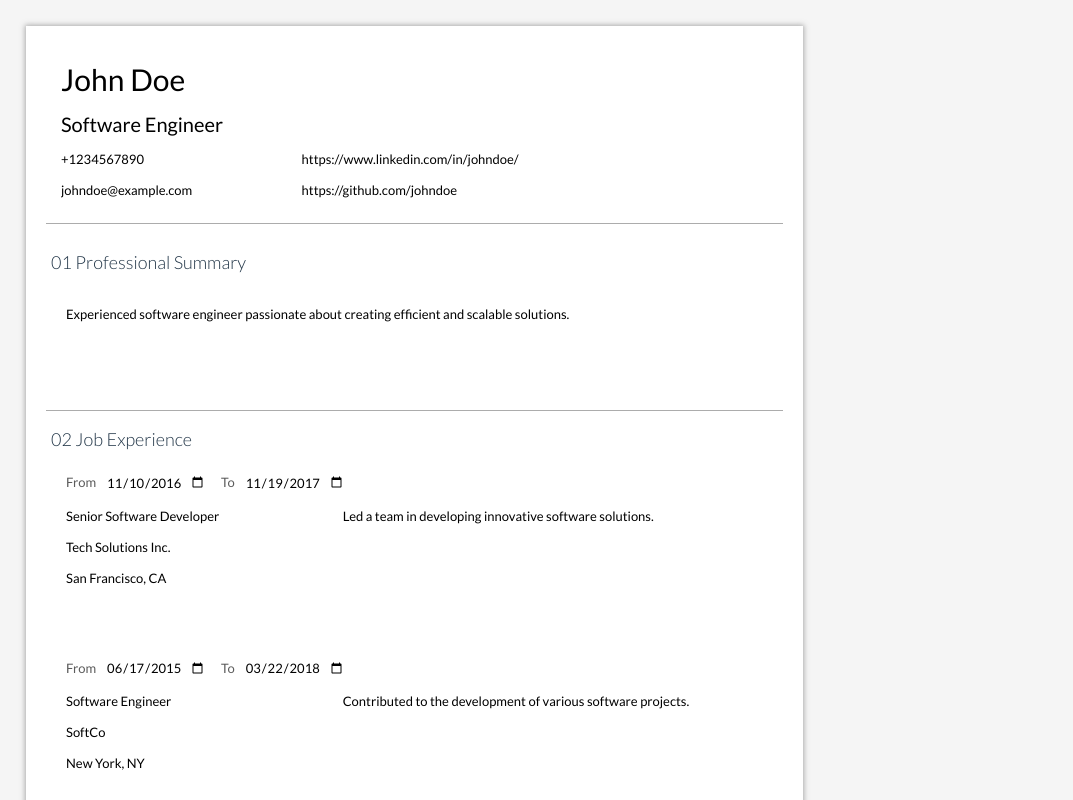
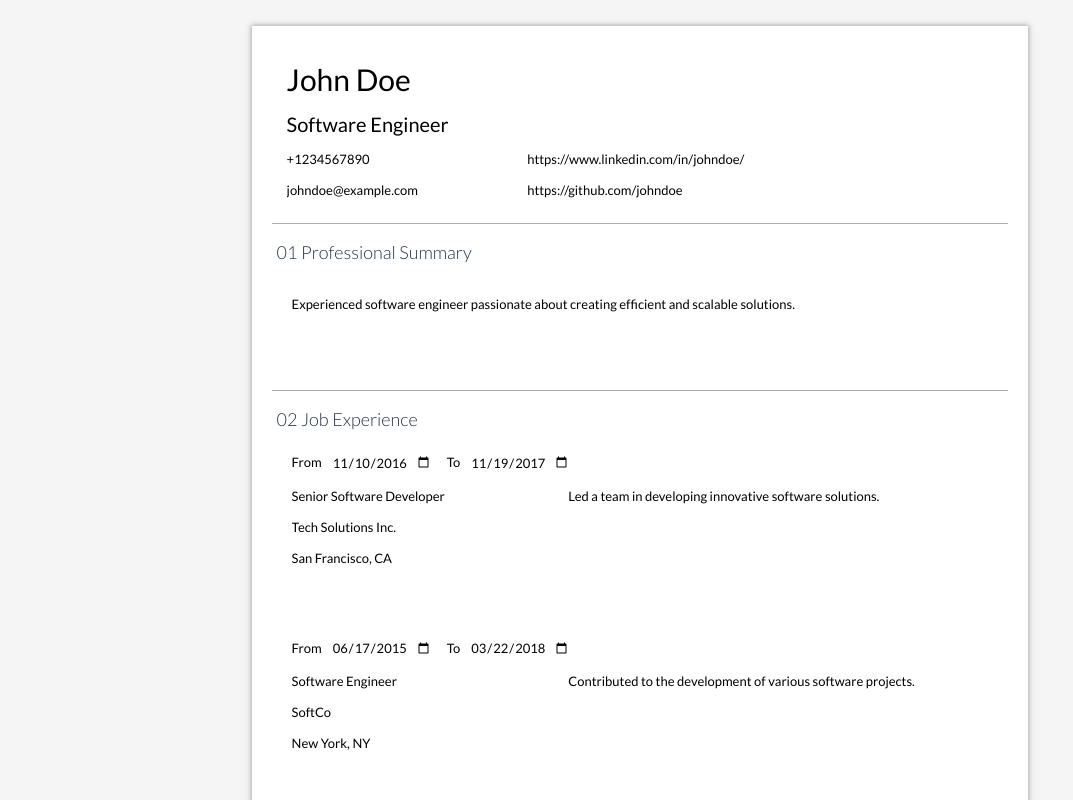
Before and after one commit to sevleo/TOP-CVMaker, a React (Vite) app: page / in a window 1280 px wide. Shown: the top 800 px of the page, without its empty margins (0-1073 px from the left). Built offline with nearby package versions, Linux system fonts and the light colour scheme.

Commit message:
update background style

```diff
--- a/src/App.css
+++ b/src/App.css
@@ -4,8 +4,9 @@
   padding: 2rem;
   text-align: center;
   width: 100vw;
-  height: 100vh;
   background-color: whitesmoke;
+  display: flex;
+  justify-content: space-around;
 }
 
 .material-symbols-outlined {
--- a/src/App.jsx
+++ b/src/App.jsx
@@ -174,9 +174,13 @@ function App() {
   return (
     <>
       <main>
+        <div>
           <ContactSection onFieldChange={handleFieldChange} profile={profile} />
           <div className="linebreak"></div>
-        <Summary onFieldChange={handleFieldChange} summary={profile.summary} />
+          <Summary
+            onFieldChange={handleFieldChange}
+            summary={profile.summary}
+          />
           <div className="linebreak"></div>
           <ExperienceSection
             experiences={profile.experiences}
@@ -205,6 +209,7 @@ function App() {
             removeItem={removeItem}
             onChange={handleListChange}
           />
+        </div>
       </main>
     </>
   );
--- a/src/styles/Input.css
+++ b/src/styles/Input.css
@@ -116,6 +116,7 @@ div.education-to > input + label {
   display: block;
   order: 1;
   padding: 5px;
+  color: black;
 }
 
 div.experience-from > input,
--- a/src/styles/SummarySection.css
+++ b/src/styles/SummarySection.css
@@ -1,5 +1,5 @@
 .summary-section {
-  padding: 10px;
+  padding: 0px;
   border-radius: 10px;
   gap: 5px;
   display: flex;
```
Lines whose indentation alone changed are shown as unchanged.
